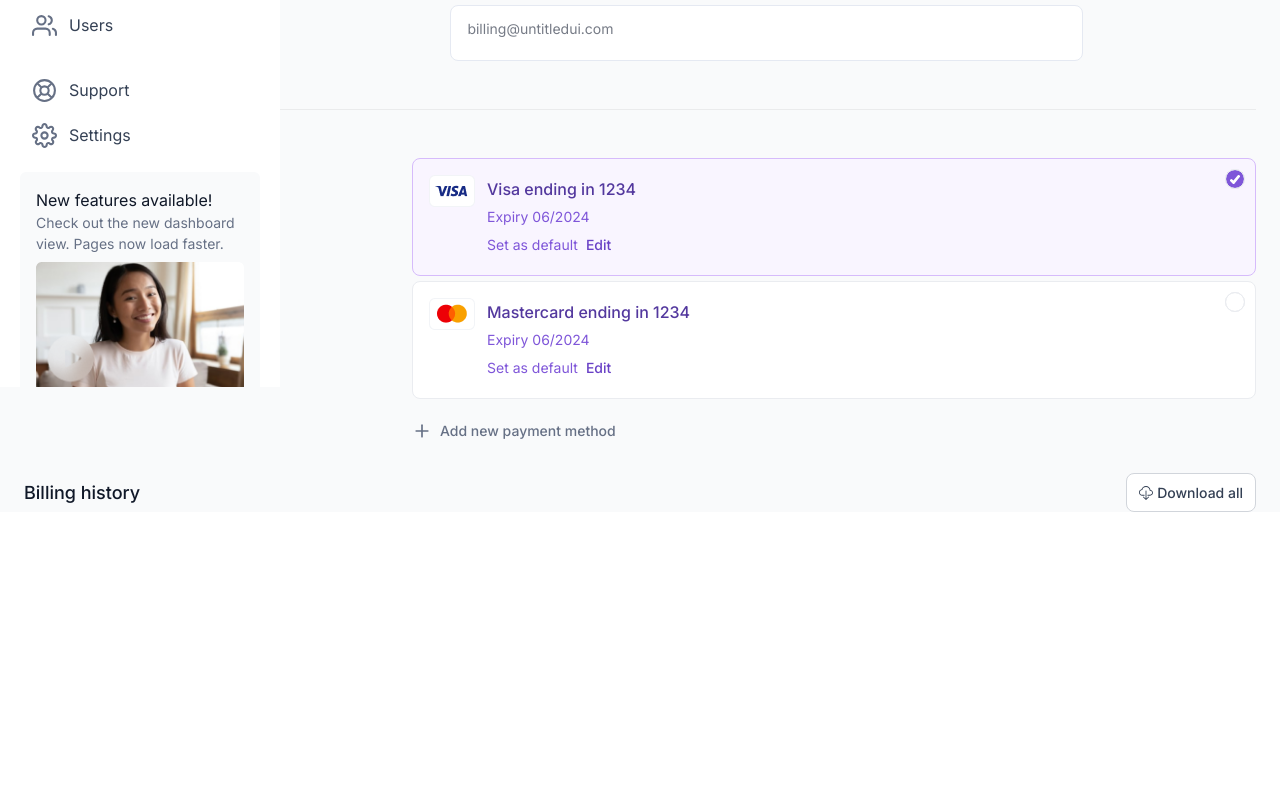
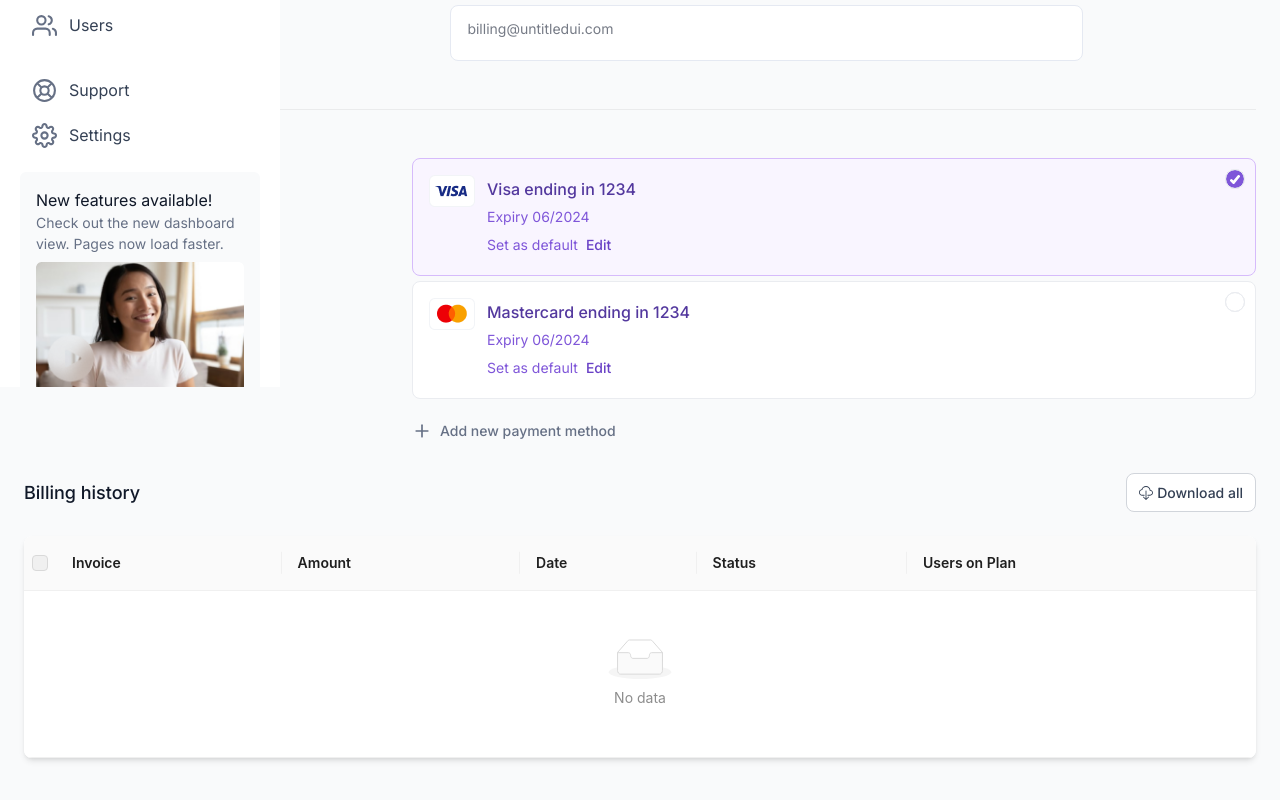
Before and after one commit to Emmathem/vencru-app, a React (Create React App) app: page / in a window 1280 px wide. Shown: the part 413-1213 px from the top of the page. Before the commit the page ends 925 px from the top, so only its background shows below. Built offline with nearby package versions, Linux system fonts and the light colour scheme.

Commit message:
fixed drawer

```diff
--- a/src/components/dashboard/billings/BillingRecordSection.js
+++ b/src/components/dashboard/billings/BillingRecordSection.js
@@ -1,7 +1,29 @@
 import React from 'react';
 import { BsCloudDownload } from 'react-icons/bs';
+import { Table } from 'antd';
+import { planRecord } from '../../../data/utils';
 
 const BillingRecordSection = () => {
+    const columns = [
+        {
+            title: 'Invoice',
+            dataIndex: 'planName',
+        },
+        {
+            title: 'Amount',
+        },
+        {
+            title: 'Date',
+        },
+        {
+            title: 'Status',
+        },
+        {
+            title: 'Users on Plan',
+        },
+    ];
+
+    const rowSelection = () => {};
     return (
         <div className="mt-8">
             <div className="flex items-center justify-between">
@@ -11,6 +33,9 @@ const BillingRecordSection = () => {
                     <span className="pl-1">Download all</span>
                 </div>
             </div>
+            <div className="my-6 mb-12 rounded-lg overflow-hidden shadow-md">
+                <Table columns={columns} rowSelection={rowSelection} data={planRecord} />
+            </div>
         </div>
     );
 };
--- a/src/components/layouts/MobileHeader.js
+++ b/src/components/layouts/MobileHeader.js
@@ -1,4 +1,4 @@
-import React, { useEffect, useRef, useState } from 'react';
+import React, { useRef, useState } from 'react';
 import ProductLogo from '../../assets/img/project_logo.png';
 import { Link } from 'react-router-dom';
 import { RiMenu2Fill } from 'react-icons/ri';
@@ -8,19 +8,19 @@ const MobileHeader = () => {
     const [isOpen, setIsOpen] = useState(false);
     const menuRef = useRef(null);
 
-    useEffect(() => {
-        const dropEffectClick = (e) => {
-            if (menuRef.current !== null && !menuRef.current.contains(e.target)) {
-                setIsOpen(!isOpen);
-            }
-        };
-        if (isOpen) {
-            window.addEventListener('click', dropEffectClick);
-        }
-        return () => {
-            window.removeEventListener('click', dropEffectClick);
-        };
-    }, [isOpen]);
+    // useEffect(() => {
+    //     const dropEffectClick = (e) => {
+    //         if (menuRef.current !== null && !menuRef.current.contains(e.target)) {
+    //             setIsOpen(!isOpen);
+    //         }
+    //     };
+    //     if (isOpen) {
+    //         window.addEventListener('click', dropEffectClick);
+    //     }
+    //     return () => {
+    //         window.removeEventListener('click', dropEffectClick);
+    //     };
+    // }, [isOpen]);
 
     return (
         <>
--- a/src/data/utils.js
+++ b/src/data/utils.js
@@ -38,3 +38,7 @@ export const settingMenu = [
     { id: 7, name: 'Integration', key: 'integration' },
     { id: 8, name: 'API', key: 'api' },
 ];
+
+export const planRecord = [
+    { id: 0, planName: 'Basic Plan – Dec 2022', amount: '10', date: 'Dec 1, 2022', status: 'Paid' },
+];
```
